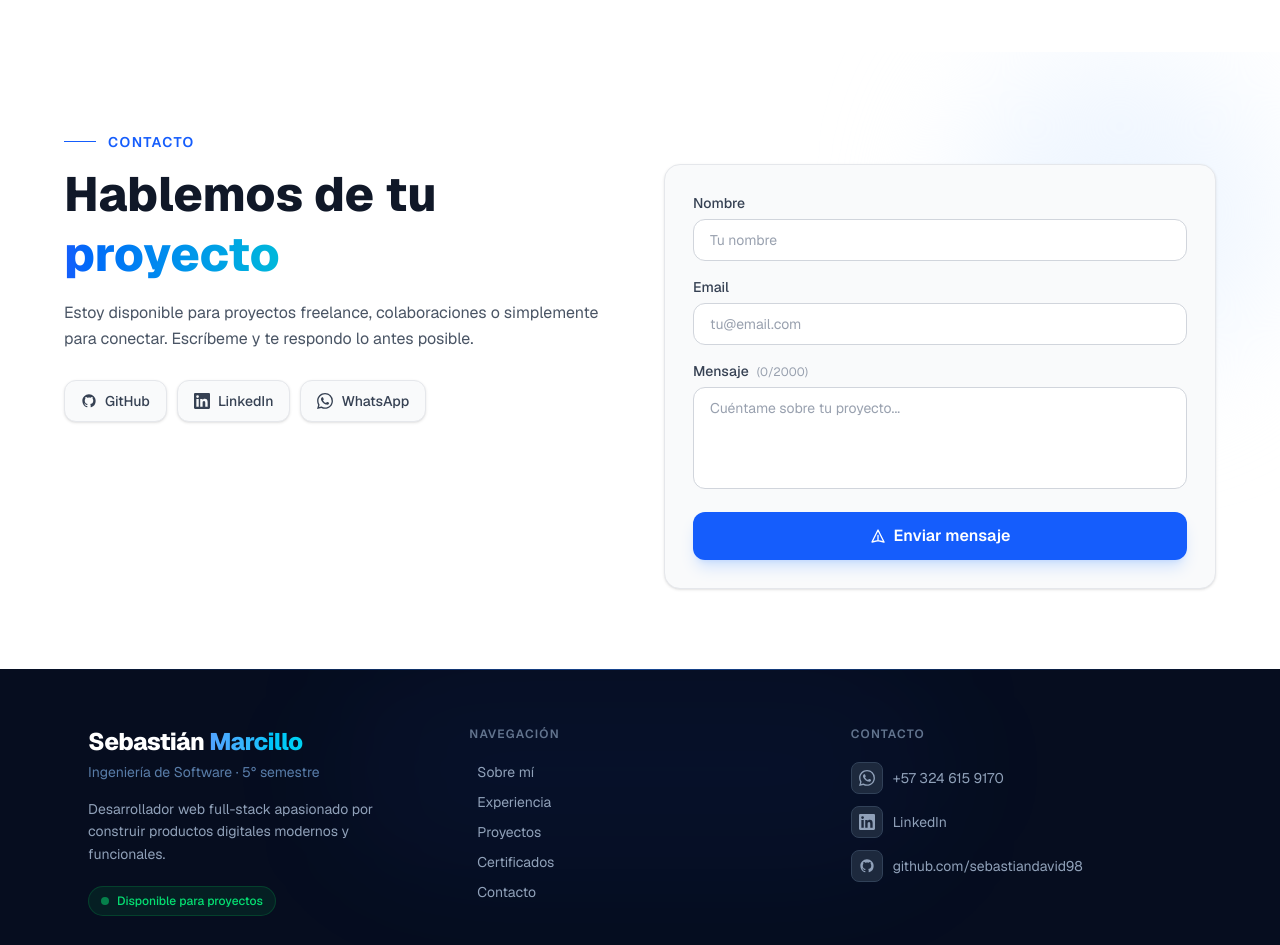
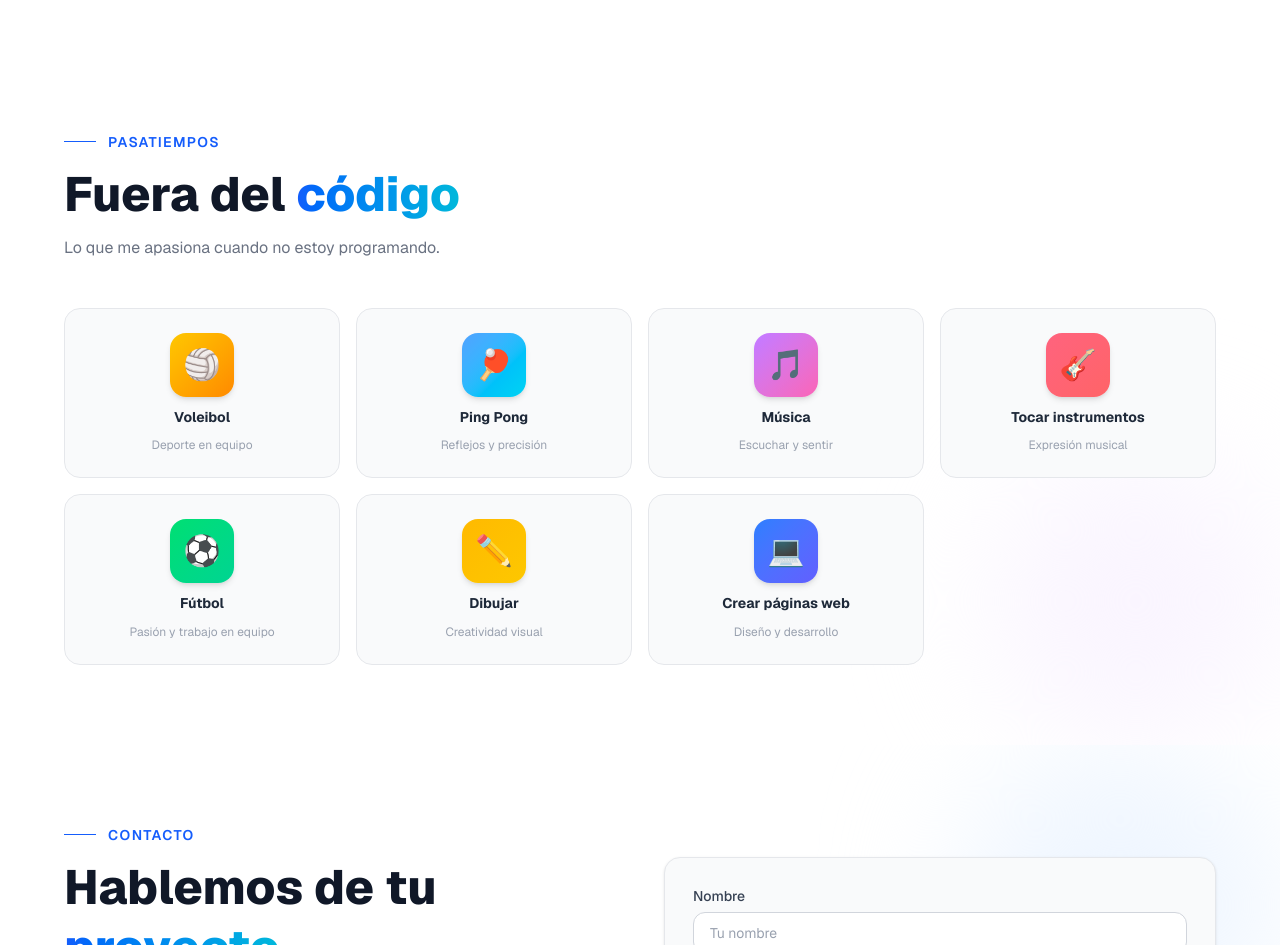
Before and after one commit to sebastiandavid98/portfolio-nextjs-sebastian, a Next.js app: page / in a window 1280 px wide. Shown: the part 6140-7085 px from the top of the page. Built offline with nearby package versions, Linux system fonts and the light colour scheme.

Commit message:
feat: sección Pasatiempos con 7 cards, iconos emoji y hover animado

```diff
--- a/app/page.tsx
+++ b/app/page.tsx
@@ -5,6 +5,7 @@ import Experience from "./sections/Experience";
 import Projects from "./sections/Projects";
 import Certificates from "./sections/Certificates";
 import Testimonials from "./sections/Testimonials";
+import Hobbies from "./sections/Hobbies";
 import Contact from "./sections/Contact";
 import Footer from "./components/Footer";
 import Chatbot from "./components/Chatbot";
@@ -20,6 +21,7 @@ export default function Home() {
         <Projects />
         <Certificates />
         <Testimonials />
+        <Hobbies />
         <Contact />
       </main>
       <Footer />
--- /dev/null
+++ b/app/sections/Hobbies.tsx
@@ -0,0 +1,122 @@
+"use client";
+
+const hobbies = [
+  {
+    label: "Voleibol",
+    emoji: "🏐",
+    color: "from-yellow-400 to-orange-400",
+    bg: "hover:bg-yellow-50 dark:hover:bg-yellow-500/10",
+    border: "hover:border-yellow-400/60 dark:hover:border-yellow-500/40",
+    shadow: "hover:shadow-yellow-400/20",
+    desc: "Deporte en equipo",
+  },
+  {
+    label: "Ping Pong",
+    emoji: "🏓",
+    color: "from-blue-400 to-cyan-400",
+    bg: "hover:bg-blue-50 dark:hover:bg-blue-500/10",
+    border: "hover:border-blue-400/60 dark:hover:border-blue-500/40",
+    shadow: "hover:shadow-blue-400/20",
+    desc: "Reflejos y precisión",
+  },
+  {
+    label: "Música",
+    emoji: "🎵",
+    color: "from-purple-400 to-pink-400",
+    bg: "hover:bg-purple-50 dark:hover:bg-purple-500/10",
+    border: "hover:border-purple-400/60 dark:hover:border-purple-500/40",
+    shadow: "hover:shadow-purple-400/20",
+    desc: "Escuchar y sentir",
+  },
+  {
+    label: "Tocar instrumentos",
+    emoji: "🎸",
+    color: "from-rose-400 to-red-400",
+    bg: "hover:bg-rose-50 dark:hover:bg-rose-500/10",
+    border: "hover:border-rose-400/60 dark:hover:border-rose-500/40",
+    shadow: "hover:shadow-rose-400/20",
+    desc: "Expresión musical",
+  },
+  {
+    label: "Fútbol",
+    emoji: "⚽",
+    color: "from-green-400 to-emerald-400",
+    bg: "hover:bg-green-50 dark:hover:bg-green-500/10",
+    border: "hover:border-green-400/60 dark:hover:border-green-500/40",
+    shadow: "hover:shadow-green-400/20",
+    desc: "Pasión y trabajo en equipo",
+  },
+  {
+    label: "Dibujar",
+    emoji: "✏️",
+    color: "from-amber-400 to-yellow-400",
+    bg: "hover:bg-amber-50 dark:hover:bg-amber-500/10",
+    border: "hover:border-amber-400/60 dark:hover:border-amber-500/40",
+    shadow: "hover:shadow-amber-400/20",
+    desc: "Creatividad visual",
+  },
+  {
+    label: "Crear páginas web",
+    emoji: "💻",
+    color: "from-blue-500 to-indigo-500",
+    bg: "hover:bg-indigo-50 dark:hover:bg-indigo-500/10",
+    border: "hover:border-indigo-400/60 dark:hover:border-indigo-500/40",
+    shadow: "hover:shadow-indigo-400/20",
+    desc: "Diseño y desarrollo",
+  },
+];
+
+export default function Hobbies() {
+  return (
+    <section id="hobbies" className="relative bg-white dark:bg-slate-950 py-20 px-6 overflow-hidden">
+      <div className="absolute bottom-0 right-0 w-72 h-72 bg-purple-50 dark:bg-purple-500/5 rounded-full blur-3xl pointer-events-none" />
+
+      <div className="relative max-w-6xl mx-auto">
+
+        {/* Header */}
+        <div className="animate-slide-right flex items-center gap-3 mb-3">
+          <span className="h-px w-8 bg-blue-600" />
+          <span className="text-blue-600 dark:text-blue-400 text-sm font-semibold tracking-widest uppercase">
+            Pasatiempos
+          </span>
+        </div>
+        <h2 className="animate-fade-up text-4xl sm:text-5xl font-extrabold text-gray-900 dark:text-white leading-tight mb-3">
+          Fuera del{" "}
+          <span className="text-transparent bg-clip-text bg-gradient-to-r from-blue-600 to-cyan-500">
+            código
+          </span>
+        </h2>
+        <p className="animate-fade-up delay-100 text-gray-500 dark:text-slate-400 text-base mb-12 max-w-xl">
+          Lo que me apasiona cuando no estoy programando.
+        </p>
+
+        {/* Cards grid */}
+        <div className="grid grid-cols-2 sm:grid-cols-3 lg:grid-cols-4 gap-4">
+          {hobbies.map((h, i) => (
+            <div
+              key={h.label}
+              style={{ animationDelay: `${0.07 * i}s` }}
+              className={`animate-fade-up group flex flex-col items-center gap-3 bg-gray-50 dark:bg-slate-800/50 border border-gray-200 dark:border-slate-700/50 ${h.border} ${h.bg} rounded-2xl p-6 cursor-default transition-all duration-300 hover:scale-105 hover:-translate-y-1 hover:shadow-xl ${h.shadow}`}
+            >
+              {/* Icon */}
+              <div className={`w-16 h-16 rounded-2xl bg-gradient-to-br ${h.color} flex items-center justify-center text-3xl shadow-md group-hover:shadow-lg group-hover:scale-110 transition-all duration-300`}>
+                {h.emoji}
+              </div>
+
+              {/* Label */}
+              <span className="text-gray-800 dark:text-slate-200 text-sm font-bold text-center leading-tight group-hover:text-blue-600 dark:group-hover:text-blue-400 transition-colors duration-200">
+                {h.label}
+              </span>
+
+              {/* Description */}
+              <span className="text-gray-400 dark:text-slate-500 text-xs text-center leading-tight">
+                {h.desc}
+              </span>
+            </div>
+          ))}
+        </div>
+
+      </div>
+    </section>
+  );
+}
```
